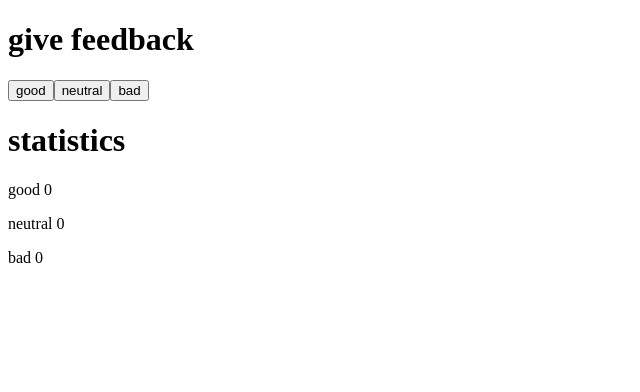
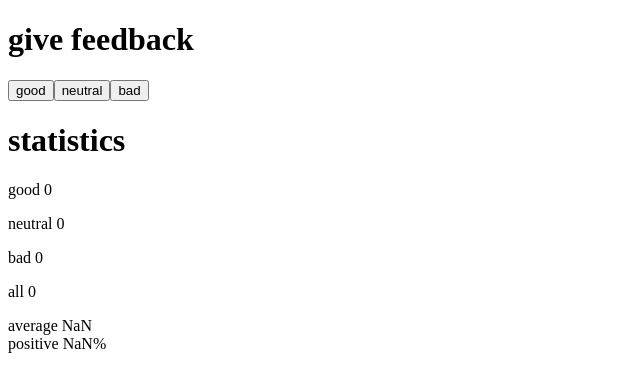
Before and after one commit to dumbbmud/part1, a React (Vite) app in the folder introdemo/: page / in a window 1280 px wide. Shown: the top 392 px of the page, without its empty margins (0-640 px from the left). Built offline with nearby package versions, Linux system fonts and the light colour scheme.

Commit message:
made changes in accordance to 1.7

```diff
--- a/introdemo/src/App.jsx
+++ b/introdemo/src/App.jsx
@@ -64,6 +64,9 @@ const App = () => {
   const neutralIncrement = () => setNeutral(neutral+1)
   const badIncrement = () => setBad(bad+1)
 
+  const DisplayAverage = () => <div>average {(good*1 + bad*-1)/(good+bad+neutral)}</div>
+  const DisplayPositive = () => <div>positive {good*100/(good+bad+neutral)}%</div>
+
   return (
     <div>
       <Display text="give feedback" />
@@ -75,6 +78,10 @@ const App = () => {
       <p>good {good}</p>
       <p>neutral {neutral}</p>
       <p>bad {bad}</p>
+      <p>all {bad+neutral+good}</p>
+      <DisplayAverage />
+      <DisplayPositive />
+
     </div>
   )
 }
```
